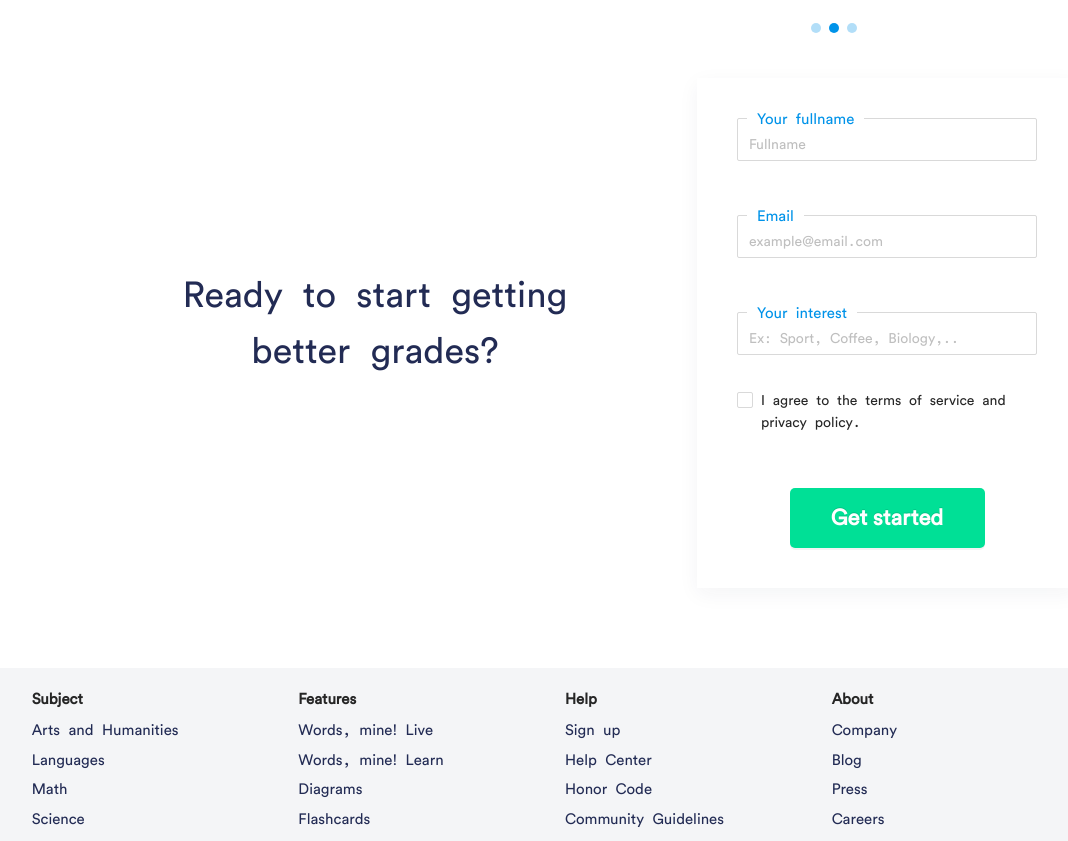
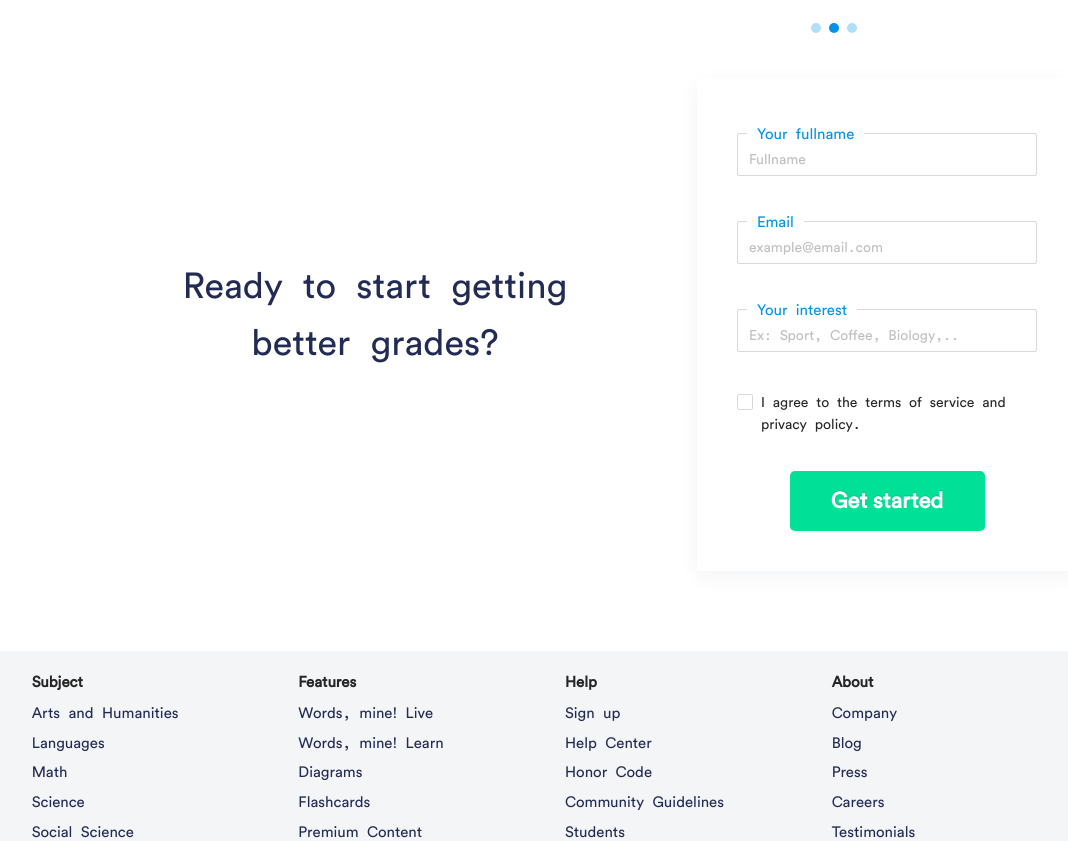
Before and after one commit to KieIO/wordsmine-landing-page, a React (Create React App) app: page / in a window 1280 px wide. Shown: the part 3488-4329 px from the top of the page, without its empty margins (75-1143 px from the left). Built offline with nearby package versions, Linux system fonts and the light colour scheme.

Commit message:
fix UI form

```diff
--- a/src/components/ButtonLarge/_buttonLarge.scss
+++ b/src/components/ButtonLarge/_buttonLarge.scss
@@ -6,7 +6,7 @@
     height: $height-btn-large;
     width: 195px;
     font-size: $font-size-heading5;
-    margin-top: 3rem;
+    // margin-top: 3rem;
     transition: all 0.2s;
     border: none;
 
--- a/src/components/FormSignUp/FormSignUp.jsx
+++ b/src/components/FormSignUp/FormSignUp.jsx
@@ -11,12 +11,8 @@ const FormSignUp = () => {
     const [isLoading, setIsLoading] = useState(false)
 
     const onCheckboxChange = e => {
-        e.preventDefault()
-        setcheckAgreePolicy(e.target.checked);
+        setcheckAgreePolicy(!checkAgreePolicy);
     };
-    // const onChangeBox = (e) => {
-    //     console.log(`checked = ${e.target.checked}`);
-    // }
 
     const submit = async (values) => {
         return fetch(API_SIGN_UP, {
@@ -110,7 +106,7 @@ const FormSignUp = () => {
                 </Form.Item>
 
 
-                <Form.Item
+                <Form.Item  className="check-box"
                 >
                     <Checkbox checked={checkAgreePolicy} onChange={onCheckboxChange}> I agree to the terms of service and privacy policy.</Checkbox>
                 </Form.Item>
--- a/src/components/FormSignUp/_formSignUp.scss
+++ b/src/components/FormSignUp/_formSignUp.scss
@@ -40,6 +40,10 @@
         border: 1px solid #b3bbc1;
     }
 
+    .ant-form-item {
+        margin-top: 35px;
+    }
+
     .ant-input {
         -webkit-box-sizing: border-box;
         box-sizing: border-box;
@@ -69,7 +73,7 @@
         position: relative;
         display: flex;
         margin-bottom: 10px;
-        margin-top: 20px;
+        // margin-top: 20px;
         &__placeholder {
             position: absolute;
             top: -10px;
@@ -88,6 +92,19 @@
             padding-top: 15px !important;
         }
     }
+    .check-box {
+        margin-top: 20px;
+        .ant-checkbox-wrapper {
+            display: flex;
+            justify-content: flex-start;
+            .ant-checkbox {
+                margin-top: 5px;
+                outline: none !important;
+                border: none !important;
+                height: fit-content;
+            }
+        }
+    }
 }
 
 .form___checkbox-disflex {
--- a/src/components/FormSignUpWithEmail/FormSignUpWithEmail.jsx
+++ b/src/components/FormSignUpWithEmail/FormSignUpWithEmail.jsx
@@ -73,7 +73,7 @@ const FormSignUpWithEmail = () => {
                 </Form.Item>
 
                 <Form.Item className="form-item-btn">
-                    <ButtonLarge type="primary" onClick={onCheck} style={{ margin: 0}} loading={isLoading}>
+                    <ButtonLarge type="primary" onClick={onCheck} loading={isLoading}>
                         Get started
                     </ButtonLarge>
                 </Form.Item>
```
